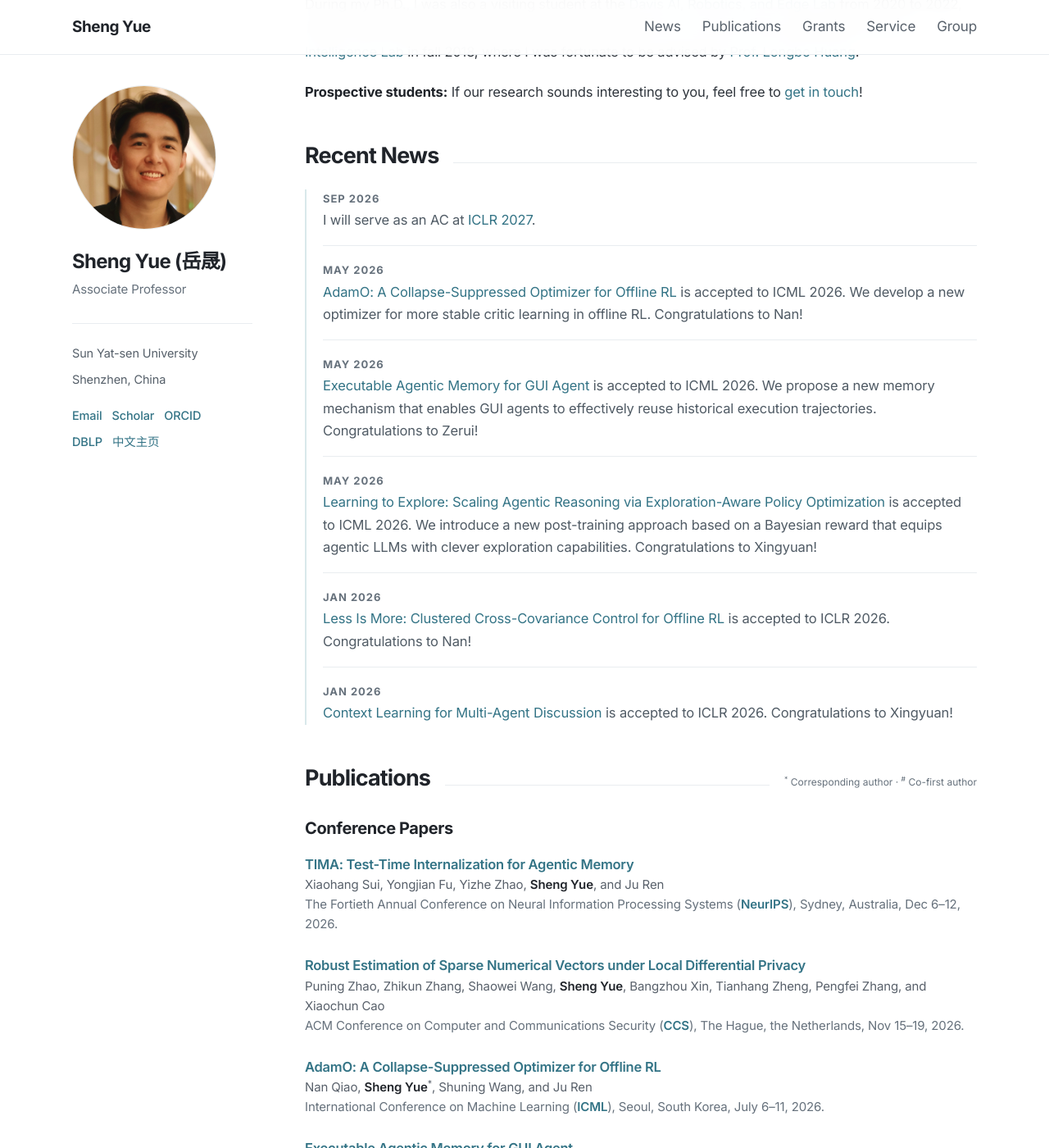
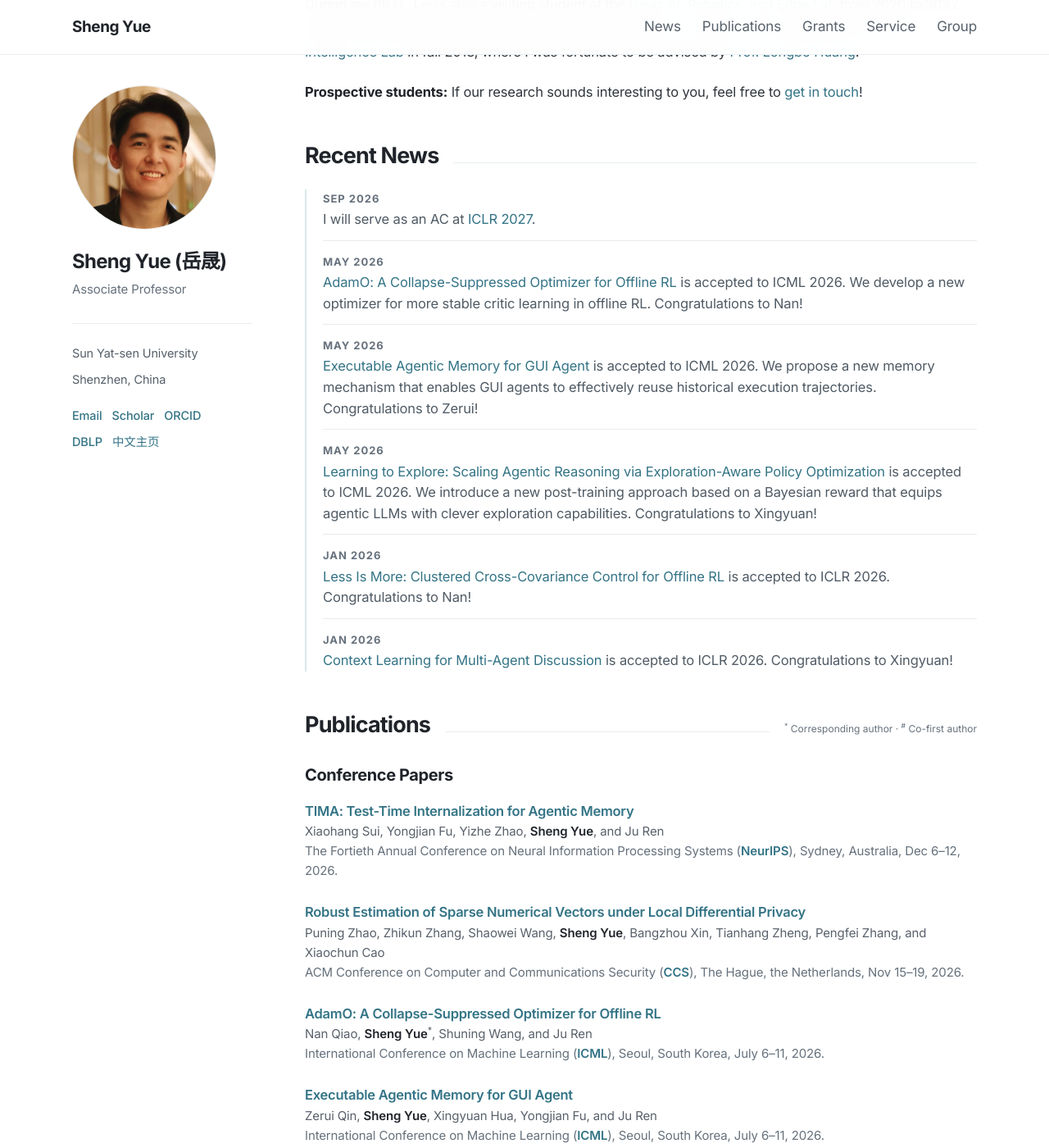
Before and after one commit to shaunyue/shaunyue.github.io, a Jekyll site: the page built from _pages/homepage.md, in a window 1280 px wide and 1400 px high, scrolled down 380 px. Shown: the whole window at 82% size. Built offline with Jekyll 4.4.1, drawn with Linux system fonts in a browser that asks for light colours.

Commit message:
Update homepage

```diff
--- a/assets/css/main.css
+++ b/assets/css/main.css
@@ -194,11 +194,11 @@ a:focus-visible { outline: 2px solid var(--accent); outline-offset: 3px; }
   text-transform: uppercase;
 }
 .news-list dd {
-  margin: 0 0 18px;
-  padding: 0 0 17px;
+  margin: 0 0 14px;
+  padding: 0 0 12px;
   border-bottom: 1px solid var(--border);
   color: #505b65;
-  line-height: 1.65;
+  line-height: 1.55;
 }
 .news-list dd:last-child { margin-bottom: 0; padding-bottom: 0; border-bottom: 0; }
 .news-list dd strong { color: var(--heading); font-weight: 600; }
```
